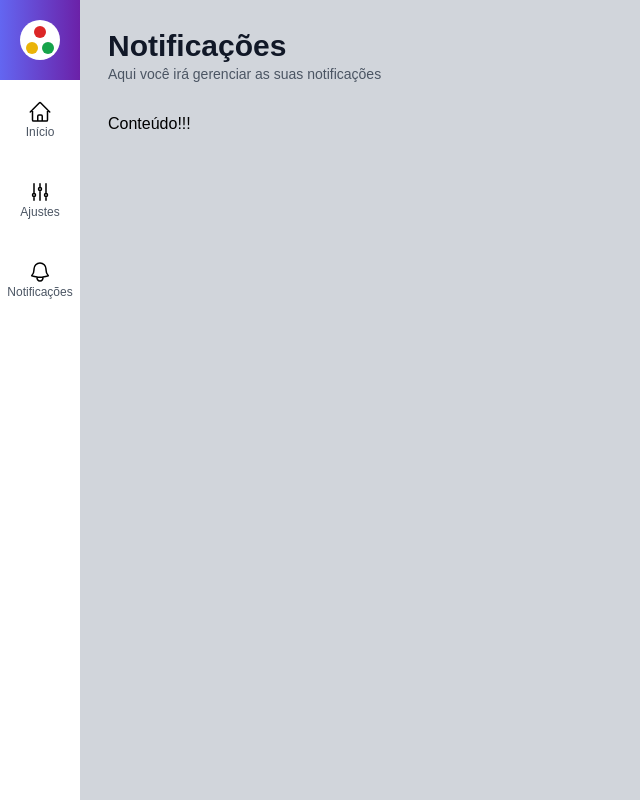
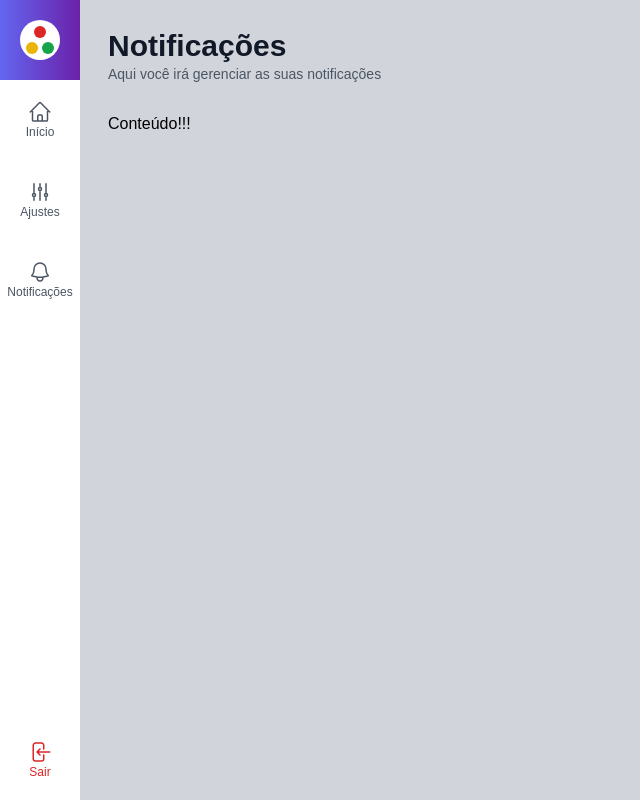
Before and after one commit to adormundo/nextjs-admin-template, a Next.js app: page /notificacoes in a window 1280 px wide. Shown: the whole page, without its empty margins (0-640 px from the left). Built offline with nearby package versions, Linux system fonts and the light colour scheme.

Commit message:
Componente Menu Lateral #3

```diff
--- a/src/components/icons/index.tsx
+++ b/src/components/icons/index.tsx
@@ -50,3 +50,20 @@
     />
   </svg>
 );
+
+export const IconeSair = (
+  <svg
+    xmlns="http://www.w3.org/2000/svg"
+    fill="none"
+    viewBox="0 0 24 24"
+    strokeWidth={1.5}
+    stroke="currentColor"
+    className="w-6 h-6"
+  >
+    <path
+      strokeLinecap="round"
+      strokeLinejoin="round"
+      d="M15.75 9V5.25A2.25 2.25 0 0013.5 3h-6a2.25 2.25 0 00-2.25 2.25v13.5A2.25 2.25 0 007.5 21h6a2.25 2.25 0 002.25-2.25V15M12 9l-3 3m0 0l3 3m-3-3h12.75"
+    />
+  </svg>
+);
--- a/src/components/template/Cabecalho.tsx
+++ b/src/components/template/Cabecalho.tsx
@@ -5,7 +5,7 @@
   subtitulo: string;
 }
 
-export default function Layout(props: CabecalhoProps) {
+export default function Cabecalho(props: CabecalhoProps) {
   return (
     <div>
       <Titulo titulo={props.titulo} subtitulo={props.subtitulo} />
--- a/src/components/template/Conteudo.tsx
+++ b/src/components/template/Conteudo.tsx
@@ -2,6 +2,6 @@
   children?: any;
 }
 
-export default function Layout(props: ConteudoProps) {
+export default function Conteudo(props: ConteudoProps) {
   return <div className={`flex flex-col mt-7`}>{props.children}</div>;
 }
--- a/src/components/template/Layout.tsx
+++ b/src/components/template/Layout.tsx
@@ -12,7 +12,7 @@
   return (
     <div className="flex h-screen w-screen">
       <MenuLateral />
-      <div className='flex flex-col w-full p-7 bg-gray-300 dark:bg-gray-800'>
+      <div className="flex flex-col w-full p-7 bg-gray-300 dark:bg-gray-800">
         <Cabecalho titulo={props.titulo} subtitulo={props.subtitulo} />
         <Conteudo>{props.children}</Conteudo>
       </div>
--- a/src/components/template/MenuItem.tsx
+++ b/src/components/template/MenuItem.tsx
@@ -1,20 +1,21 @@
 import Link from 'next/link';
 
 interface MenuItemProps {
-  url: string;
   texto: string;
   icone: any;
+  url?: string;
+  className?: string;
+  onClick?: (evento: any) => void;
 }
 
 export default function MenuItem(props: MenuItemProps) {
   return (
-    <li className={`hover:bg-gray-100`}>
+    <li onClick={props.onClick} className={`hover:bg-gray-100 cursor-pointer`}>
       <Link
-        className={`flex flex-col justify-center items-center h-20 w-20`}
-        href={props.url}
+        className={`flex flex-col justify-center items-center h-20 w-20 text-gray-600 ${props.className}`}
+        href={props.url ? props.url : '#'}
       >
-        {props.icone}{' '}
-        <span className="text-xs font-light text-gray-600">{props.texto}</span>
+        {props.icone} <span className="text-xs font-light">{props.texto}</span>
       </Link>
     </li>
   );
--- a/src/components/template/MenuLateral.tsx
+++ b/src/components/template/MenuLateral.tsx
@@ -1,10 +1,10 @@
-import { IconeCasa, IconeAjustes, IconeSino } from '../icons';
+import { IconeCasa, IconeAjustes, IconeSino, IconeSair } from '../icons';
 import Logo from './Logo';
 import MenuItem from './MenuItem';
 
 export default function MenuLateral() {
   return (
-    <aside>
+    <aside className="flex flex-col">
       <div
         className={`
         flex flex-col items-center justify-center
@@ -14,11 +14,19 @@
       >
         <Logo />
       </div>
-      <ul>
+      <ul className="flex-grow">
         <MenuItem url="/" texto="Início" icone={IconeCasa} />
         <MenuItem url="/ajustes" texto="Ajustes" icone={IconeAjustes} />
         <MenuItem url="/notificacoes" texto="Notificações" icone={IconeSino} />
       </ul>
+      <ul>
+        <MenuItem
+          texto="Sair"
+          icone={IconeSair}
+          onClick={() => console.log('logout')}
+          className={`text-red-600 hover:bg-red-400 hover:text-white`}
+        />
+      </ul>
     </aside>
   );
 }
--- a/src/components/template/Titulo.tsx
+++ b/src/components/template/Titulo.tsx
@@ -3,7 +3,7 @@
   subtitulo: string;
 }
 
-export default function Layout(props: TituloProps) {
+export default function Titulo(props: TituloProps) {
   return (
     <div>
       <h1 className={`font-black text-3xl text-gray-900`}>{props.titulo}</h1>
```
